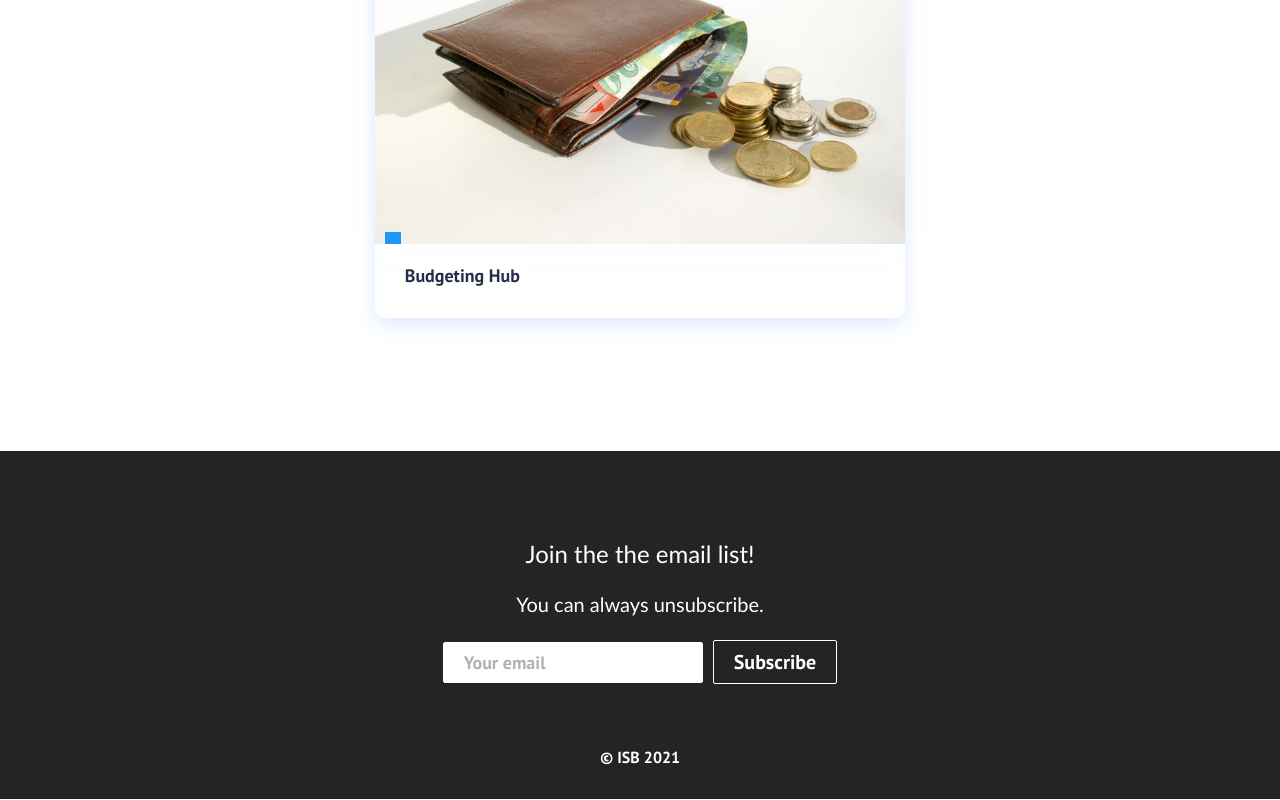
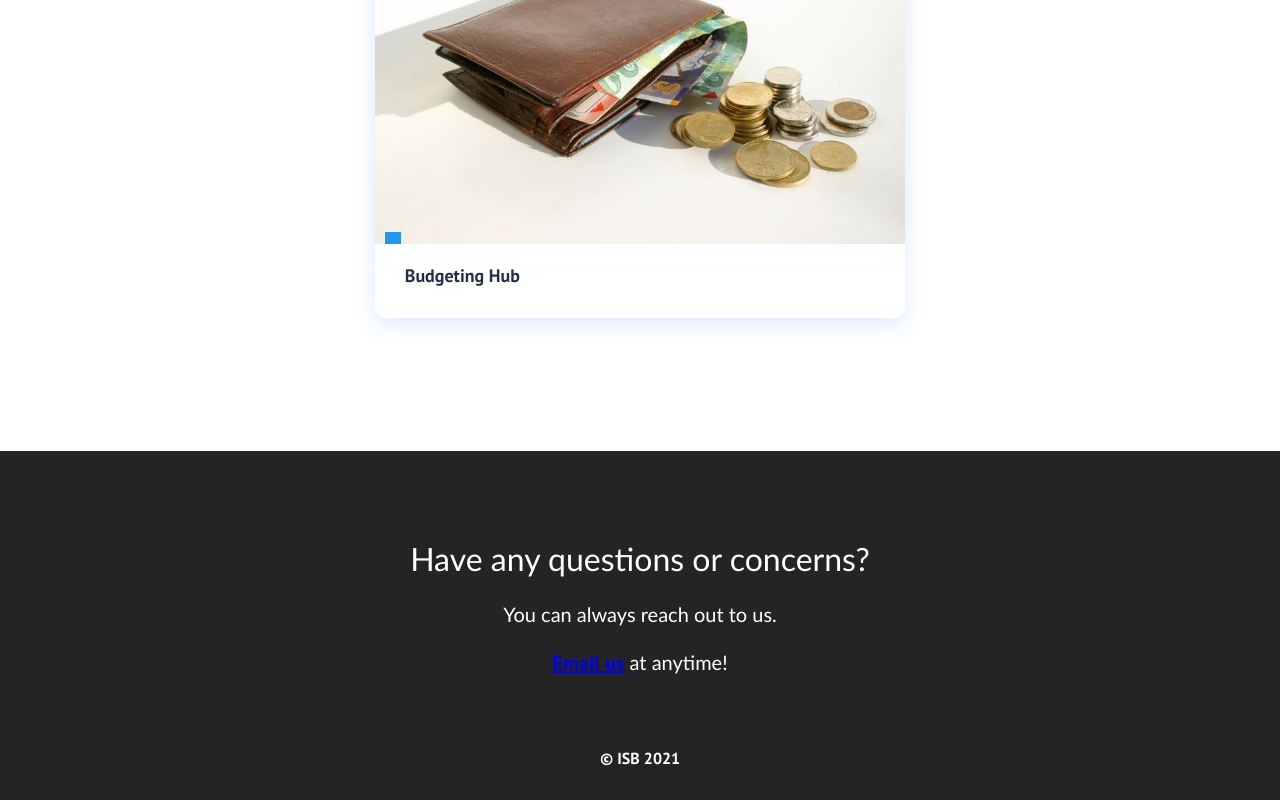
Before and after one commit to ISB-Finances/ISB-Finances.github.io, a React (Create React App) app: page / in a window 1280 px wide. Shown: the part 1373-2173 px from the top of the page. Built offline with nearby package versions, Linux system fonts and the light colour scheme.

Commit message:
Update Footer

```diff
--- a/src/components/Footer.css
+++ b/src/components/Footer.css
@@ -26,7 +26,7 @@
 
 .footer-subscription-heading {
   margin-bottom: 24px;
-    font-size: 24px;
+  font-size: 32px;
 }
 
 .footer-subscription-text {
@@ -34,39 +34,6 @@
   font-size: 20px;
 }
 
-  .footer-input {
-    padding: 8px 20px;
-    border-radius: 2px;
-    margin-right: 10px;
-    outline: none;
-    border: none;
-    font-size: 18px;
-    margin-bottom: 16px;
-    border: 1px solid #fff;
-  }
-
-  .footer-email-form h2 {
-    margin-bottom: 2rem;
-  }
-
-  .footer-input::placeholder {
-    color: #b1b1b1;
-  }
-
 .website-rights {
   color: #fff;
 }
-
-  @media screen and (max-width: 820px) {
-    .footer-input {
-      width: 100%;
-    }
-
-    .btn {
-      width: 100%;
-    }
-
-  }
-
-  @media screen and (max-width: 768px) {
-  }
--- a/src/components/Footer.js
+++ b/src/components/Footer.js
@@ -1,5 +1,4 @@
 import React from 'react';
-import { Button } from './Button';
 import './Footer.css';
 
 function Footer() {
@@ -7,20 +6,16 @@ function Footer() {
         <div className='footer-container'>
             <section className='footer-subscription'>
                 <p className='footer-subscription-heading'>
-                    Join the the email list!
+                    Have any questions or concerns?
                 </p>
                 <p className='footer-subscription-text'>
-                    You can always unsubscribe.
+                    You can always reach out to us.
+                    <br></br>
+                    <br></br>
+                    <a href="mailto:[isb.finances@gmail.com]">Email us</a> at anytime!
                 </p>
-                <div className='input-areas'>
-                    <form>
-                        <input type="email" name="email" placeholder="Your email"
-                        className='footer-input'/>
-                        <Button buttonStyle='btn--outline'>Subscribe</Button>
-                    </form>
-                </div>
             </section>
-                <p className='website-rights'> © ISB 2021 </p>
+            <p className='website-rights'> © ISB 2021 </p>
         </div>
     )
 }
```
Lines whose indentation alone changed are shown as unchanged.
